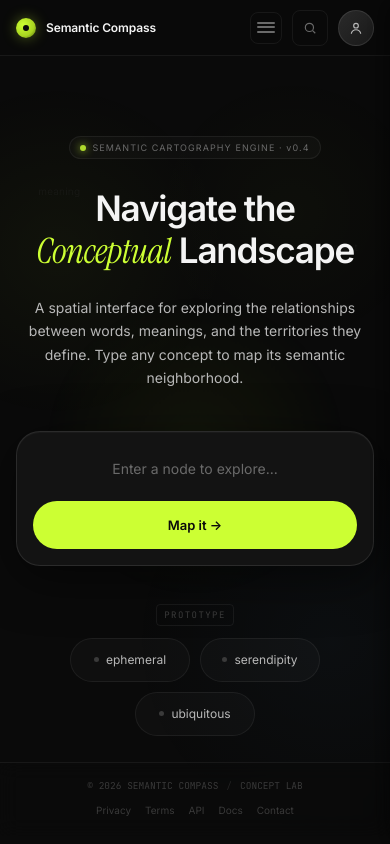
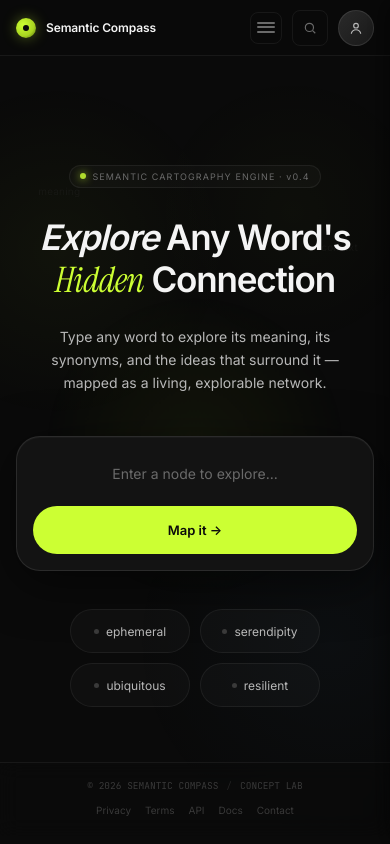
Before and after one commit to muhammadaamanbutt-commits/Ai-vocabulary-website, a React (Vite) app in the folder client/: page / in a window 390 px wide. Built offline with nearby package versions, Linux system fonts and the light colour scheme.

Commit message:
feat: implement responsive Exploration page with drawer navigation and tabbed layout

```diff
--- a/client/src/components/Canvas/Canvas.css
+++ b/client/src/components/Canvas/Canvas.css
@@ -39,10 +39,12 @@
 
 .canvas-label {
   position: absolute;
-  top: clamp(12px, 2.5vw, 22px);
-  left: clamp(12px, 3vw, 24px);
+  top: clamp(8px, 2vw, 16px);
+  left: 50%;
+  transform: translateX(-50%);
   display: flex;
   align-items: center;
+  justify-content: center;
   gap: clamp(6px, 1.5vw, 9px);
   font-size: clamp(8px, 1.3vw, 10.5px);
   color: var(--fg-dim);
@@ -50,18 +52,7 @@
   font-family: 'JetBrains Mono', monospace;
   pointer-events: auto;
   flex-wrap: wrap;
-}
-
-/* Responsive header for narrow screens */
-@media (max-width: 640px) {
-  .canvas-label {
-    width: calc(100% - 24px);
-    justify-content: center;
-    top: 8px;
-    left: 12px;
-    font-size: 9px;
-    gap: 6px;
-  }
+  width: auto;
 }
 
 .live-dot {
@@ -309,8 +300,21 @@
   transform: translateX(-50%);
 }
 
-.cluster-word.clickable:hover::after {
-  width: 80%;
+/* Hover effects only on devices with fine pointer (desktop) */
+@media (hover: hover) and (pointer: fine) {
+  .cluster-word.clickable:hover::after {
+    width: 80%;
+  }
+
+  .cluster-word:hover {
+    color: var(--accent) !important;
+    font-size: clamp(18px, 3vw, 26px) !important;
+    font-style: normal !important;
+    font-weight: 600 !important;
+    text-shadow: 0 0 15px rgba(204, 255, 51, 0.5), 0 1px 5px rgba(0, 0, 0, 0.9);
+    z-index: 20;
+    letter-spacing: -0.01em;
+  }
 }
 
 /* Animation for word moving to center */
@@ -349,16 +353,6 @@
   }
 }
 
-.cluster-word:hover {
-  color: var(--accent) !important;
-  font-size: clamp(18px, 3vw, 26px) !important;
-  font-style: normal !important;
-  font-weight: 600 !important;
-  text-shadow: 0 0 15px rgba(204, 255, 51, 0.5), 0 1px 5px rgba(0, 0, 0, 0.9);
-  z-index: 20;
-  letter-spacing: -0.01em;
-}
-
 /* Responsive adjustments for small screens */
 @media (max-width: 640px) {
   .canvas {
--- a/client/src/components/Canvas/Canvas.jsx
+++ b/client/src/components/Canvas/Canvas.jsx
@@ -8,11 +8,31 @@ function Canvas({ wordData, currentWord, isFading }) {
   const [isTransitioning, setIsTransitioning] = useState(false)
   const [hoveredWord, setHoveredWord] = useState(null)
   const [dimensions, setDimensions] = useState({ width: 800, height: 800 })
+  const [isTouchDevice, setIsTouchDevice] = useState(false)
   const containerRef = useRef(null)
+
+  // Detect touch device on mount
+  useEffect(() => {
+    const checkTouchDevice = () => {
+      // Check if device has coarse pointer (touch) as primary input
+      const hasCoarsePointer = window.matchMedia('(pointer: coarse)').matches
+      // Check if device doesn't support hover
+      const noHover = window.matchMedia('(hover: none)').matches
+      setIsTouchDevice(hasCoarsePointer || noHover)
+    }
+
+    checkTouchDevice()
+  }, [])
 
   // ResizeObserver to track container dimensions dynamically
   useEffect(() => {
     if (!containerRef.current) return
+
+    // Set initial dimensions immediately
+    const rect = containerRef.current.getBoundingClientRect()
+    if (rect.width > 0 && rect.height > 0) {
+      setDimensions({ width: rect.width, height: rect.height })
+    }
 
     const resizeObserver = new ResizeObserver((entries) => {
       for (const entry of entries) {
@@ -394,8 +414,8 @@ function Canvas({ wordData, currentWord, isFading }) {
                 justifyContent: 'center'
               }}
               onClick={(e) => handleWordClick(word, e)}
-              onMouseEnter={() => setHoveredWord(word)}
-              onMouseLeave={() => setHoveredWord(null)}
+              onMouseEnter={() => !isTouchDevice && setHoveredWord(word)}
+              onMouseLeave={() => !isTouchDevice && setHoveredWord(null)}
             >
               {word}
             </div>
--- a/client/src/components/SearchBox/SearchBox.css
+++ b/client/src/components/SearchBox/SearchBox.css
@@ -106,38 +106,13 @@
   display: flex;
   align-items: center;
   justify-content: center;
-  gap: clamp(10px, 2.5vw, 14px);
   margin-top: clamp(28px, 5vh, 38px);
-  flex-wrap: wrap;
   padding: 0 16px;
-}
-
-@media (max-width: 640px) {
-  .sample-row {
-    flex-direction: column;
-    gap: 12px;
-  }
-}
-
-.prototype-tag {
-  font-size: clamp(9px, 1.8vw, 10px);
-  letter-spacing: 0.22em;
-  color: var(--fg-dim);
-  border: 1px solid var(--border);
-  padding: clamp(4px, 1vw, 5px) clamp(7px, 1.5vw, 9px);
-  border-radius: 4px;
-  font-family: 'JetBrains Mono', monospace;
-}
-
-@media (max-width: 480px) {
-  .prototype-tag {
-    letter-spacing: 0.16em;
-  }
 }
 
 .sample-pills {
   display: flex;
-  gap: 10px;
+  gap: clamp(10px, 2vw, 12px);
   flex-wrap: wrap;
   justify-content: center;
 }
--- a/client/src/components/SearchBox/SearchBox.jsx
+++ b/client/src/components/SearchBox/SearchBox.jsx
@@ -35,11 +35,11 @@ function SearchBox() {
       </form>
 
       <div className="sample-row">
-        <span className="prototype-tag">PROTOTYPE</span>
         <div className="sample-pills">
           <button className="sample-pill" onClick={() => handleSampleWord('ephemeral')}>ephemeral</button>
           <button className="sample-pill" onClick={() => handleSampleWord('serendipity')}>serendipity</button>
           <button className="sample-pill" onClick={() => handleSampleWord('ubiquitous')}>ubiquitous</button>
+          <button className="sample-pill" onClick={() => handleSampleWord('resilient')}>resilient</button>
         </div>
       </div>
     </div>
--- a/client/src/pages/Exploration.css
+++ b/client/src/pages/Exploration.css
@@ -10,7 +10,7 @@
 .drawer-trigger {
   display: none;
   position: fixed;
-  top: 80px;
+  top: 150px;
   left: 16px;
   z-index: 100;
   width: 44px;
@@ -88,6 +88,13 @@
   .exploration {
     grid-template-columns: 256px 1fr 380px;
   }
+
+  .canvas-container {
+    display: flex;
+    align-items: center;
+    justify-content: center;
+    overflow: auto;
+  }
 }
 
 /* Tablet: 768px to 1023px - Drawer + Two columns side by side */
@@ -159,7 +166,13 @@
     grid-template-columns: 1fr 1fr;
   }
 
-  .canvas-container,
+  .canvas-container {
+    display: flex;
+    align-items: center;
+    justify-content: center;
+    overflow: auto;
+  }
+
   .detail-container {
     display: block;
     overflow: auto;
@@ -287,7 +300,6 @@
 
   .canvas-container,
   .detail-container {
-    display: block;
     position: absolute;
     top: 0;
     left: 0;
@@ -297,6 +309,16 @@
     opacity: 0;
     pointer-events: none;
     transition: opacity 0.2s ease-out;
+  }
+
+  .canvas-container {
+    display: flex;
+    align-items: center;
+    justify-content: center;
+  }
+
+  .detail-container {
+    display: block;
   }
 
   .content-wrapper.show-map .canvas-container {
--- a/client/src/pages/Exploration.jsx
+++ b/client/src/pages/Exploration.jsx
@@ -86,6 +86,13 @@ function Exploration() {
     setIsDrawerOpen(false)
   }
 
+  // Close drawer when switching to Definition tab
+  useEffect(() => {
+    if (activeTab === 'definition') {
+      setIsDrawerOpen(false)
+    }
+  }, [activeTab])
+
   // Lock body scroll when drawer is open
   useEffect(() => {
     if (isDrawerOpen) {
@@ -102,7 +109,8 @@ function Exploration() {
     <>
       <Navigation />
       <div className="exploration">
-        {/* Drawer Trigger Button */}
+        {/* Drawer Trigger Button - Only show when Map tab is active */}
+        {activeTab === 'map' && (
           <button
             className="drawer-trigger"
             onClick={toggleDrawer}
@@ -117,6 +125,7 @@ function Exploration() {
               <line x1="16.5" y1="7.5" x2="13.5" y2="16.5" />
             </svg>
           </button>
+        )}
 
         {/* Drawer Overlay */}
         {isDrawerOpen && (
--- a/client/src/pages/Landing.jsx
+++ b/client/src/pages/Landing.jsx
@@ -10,20 +10,20 @@ function Landing() {
         <div className="landing-bg"></div>
 
         {/* Floating decorative words */}
-        <div className="float-node" style={{top: '18%', left: '8%', animationDelay: '0s'}}>meaning</div>
-        <div className="float-node" style={{top: '25%', right: '10%', animationDelay: '2s'}}>context</div>
-        <div className="float-node" style={{bottom: '30%', left: '12%', animationDelay: '4s'}}>relation</div>
-        <div className="float-node" style={{bottom: '22%', right: '14%', animationDelay: '6s'}}>topology</div>
-        <div className="float-node" style={{top: '45%', left: '5%', animationDelay: '3s'}}>vector</div>
-        <div className="float-node" style={{top: '60%', right: '6%', animationDelay: '5s'}}>field</div>
+        <div className="float-node" style={{ top: '18%', left: '8%', animationDelay: '0s' }}>meaning</div>
+        <div className="float-node" style={{ top: '25%', right: '10%', animationDelay: '2s' }}>context</div>
+        <div className="float-node" style={{ bottom: '30%', left: '12%', animationDelay: '4s' }}>relation</div>
+        <div className="float-node" style={{ bottom: '22%', right: '14%', animationDelay: '6s' }}>topology</div>
+        <div className="float-node" style={{ top: '45%', left: '5%', animationDelay: '3s' }}>vector</div>
+        <div className="float-node" style={{ top: '60%', right: '6%', animationDelay: '5s' }}>field</div>
 
         <div className="landing-content">
           <div className="eyebrow">
             <span className="eyebrow-dot"></span>
             <span>SEMANTIC CARTOGRAPHY ENGINE · v0.4</span>
           </div>
-          <h1>Navigate the<br/><span className="accent-word">Conceptual</span> Landscape</h1>
-          <p className="subhead">A spatial interface for exploring the relationships between words, meanings, and the territories they define. Type any concept to map its semantic neighborhood.</p>
+          <h1><i>Explore</i> Any Word's <br /><span className="accent-word">Hidden</span>  Connection</h1>
+          <p className="subhead">Type any word to explore its meaning, its synonyms, and the ideas that surround it — mapped as a living, explorable network.</p>
 
           <SearchBox />
         </div>
@@ -31,7 +31,7 @@ function Landing() {
         <div className="landing-footer">
           <div className="footer-meta">
             <span>© 2026 SEMANTIC COMPASS</span>
-            <span style={{opacity: 0.5}}>/</span>
+            <span style={{ opacity: 0.5 }}>/</span>
             <span>CONCEPT LAB</span>
           </div>
           <div className="footer-links">
```
Lines whose indentation alone changed are shown as unchanged.
